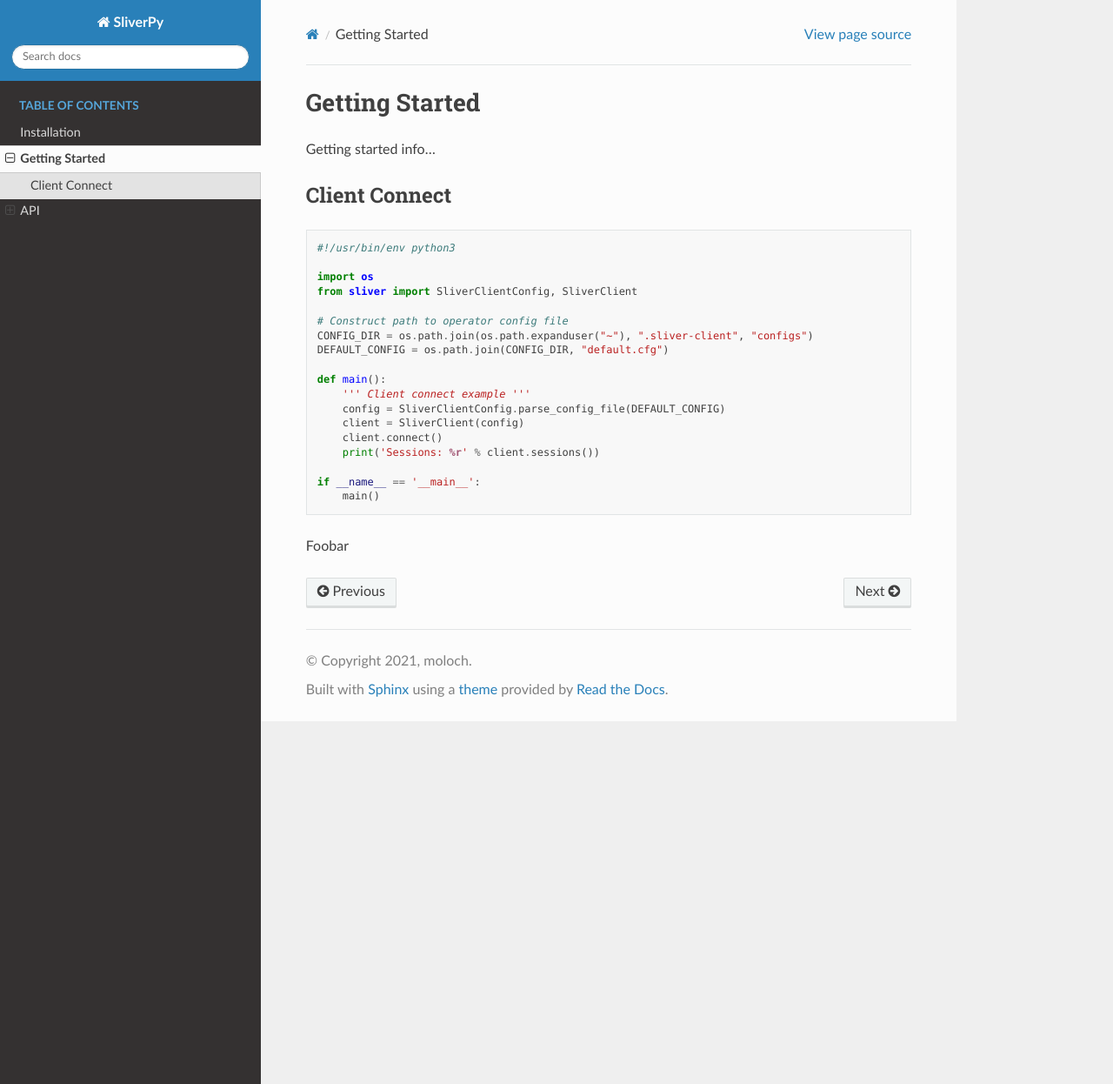
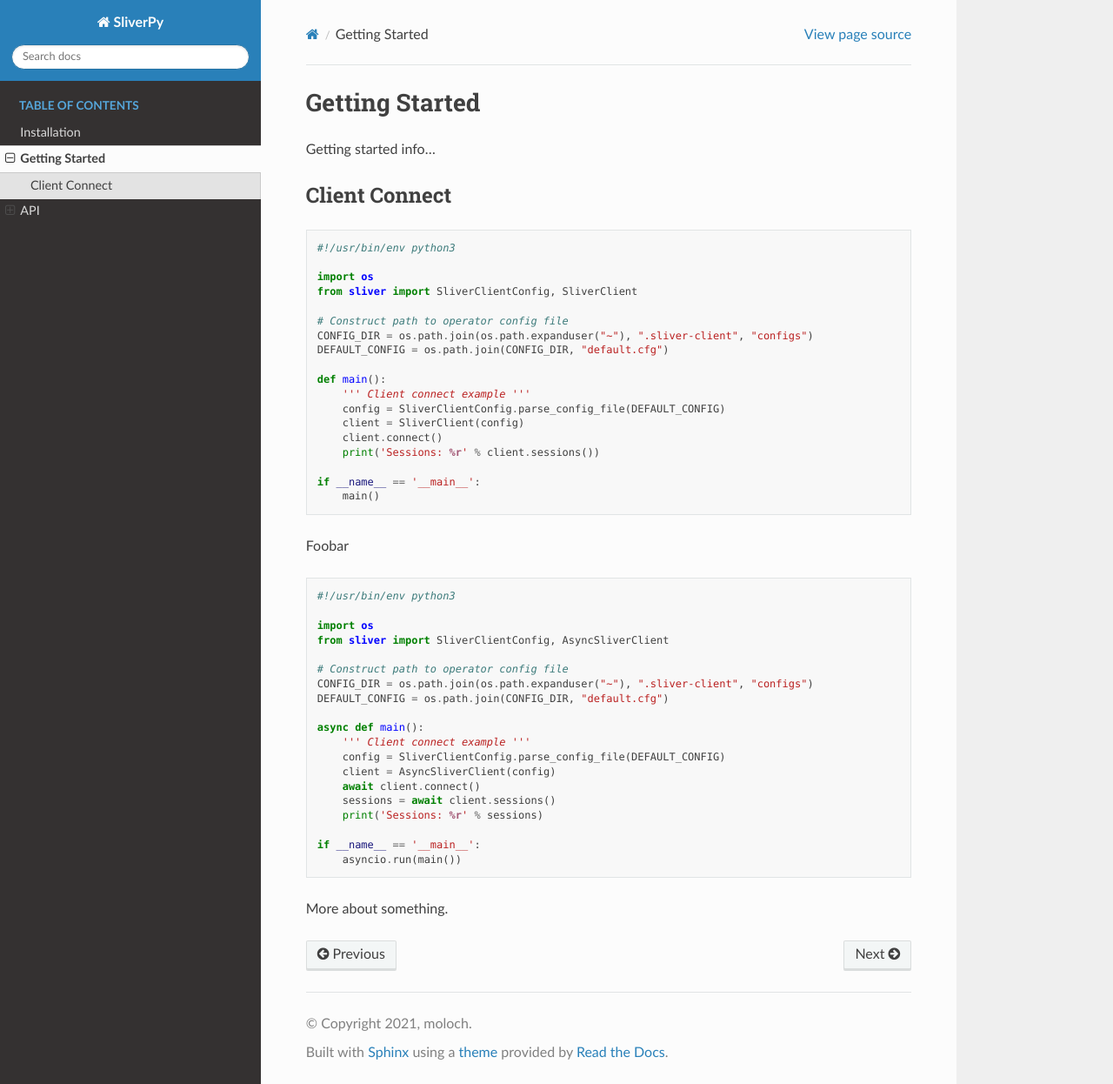
Before and after one commit to moloch--/sliver-py, a Sphinx documentation site: the page built from docs/getting-started.rst, in a window 1280 px wide and 1246 px high. Shown: the whole window at 87% size. Built offline with Sphinx 7.4.7 and the Read the Docs theme 2.0.0, drawn with Linux system fonts in a browser that asks for light colours.

Commit message:
Added async example to docs

```diff
--- a/docs/getting-started.rst
+++ b/docs/getting-started.rst
@@ -31,3 +31,28 @@ Client Connect
 
 
 Foobar
+
+.. code-block:: python
+
+    #!/usr/bin/env python3
+
+    import os
+    from sliver import SliverClientConfig, AsyncSliverClient
+
+    # Construct path to operator config file
+    CONFIG_DIR = os.path.join(os.path.expanduser("~"), ".sliver-client", "configs")
+    DEFAULT_CONFIG = os.path.join(CONFIG_DIR, "default.cfg")
+
+    async def main():
+        ''' Client connect example '''
+        config = SliverClientConfig.parse_config_file(DEFAULT_CONFIG)
+        client = AsyncSliverClient(config)
+        await client.connect()
+        sessions = await client.sessions()
+        print('Sessions: %r' % sessions)
+
+    if __name__ == '__main__':
+        asyncio.run(main())
+
+
+More about something.
--- a/src/sliver/__init__.py
+++ b/src/sliver/__init__.py
@@ -1,2 +1,2 @@
-from .client import SliverClient, SliverAsyncClient, AsyncInteractiveSession, InteractiveSession
+from .client import SliverClient, AsyncSliverClient, InteractiveSession, AsyncInteractiveSession
 from .config import SliverClientConfig
```
